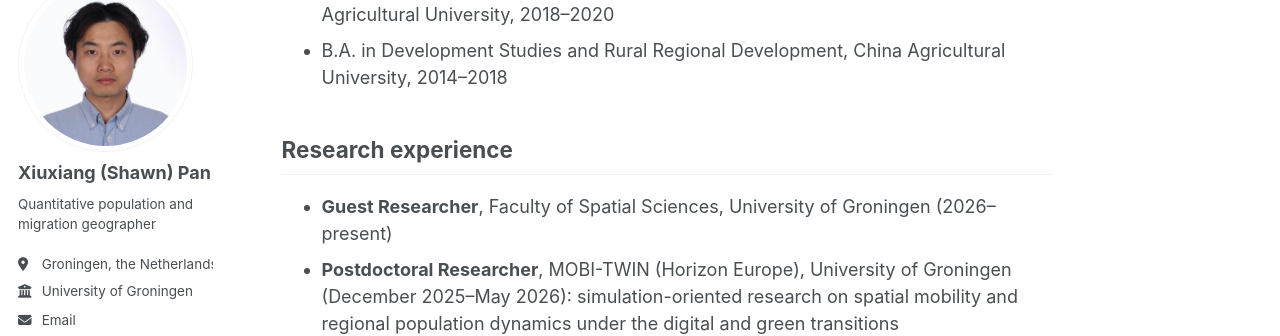
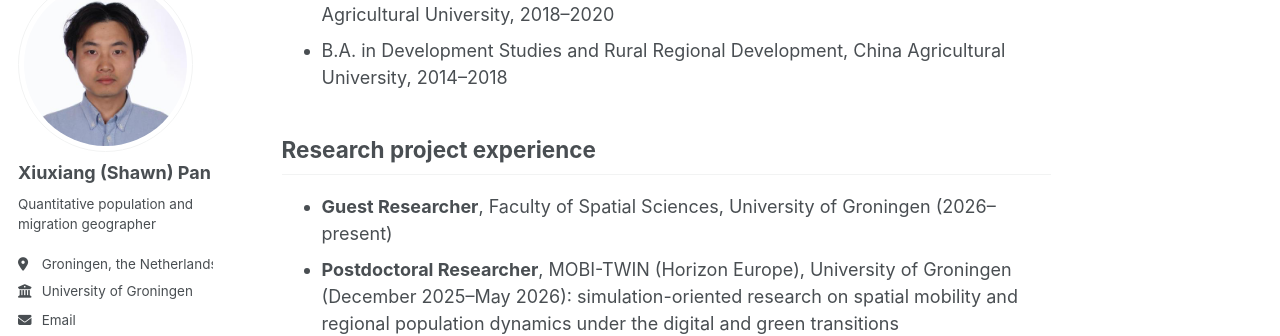
Before and after one commit to PShawn00/pshawn00.github.io, a Jekyll site: the page built from _pages/about.md, in a window 1280 px wide and 900 px high, scrolled down 608 px. Shown: the part 124-460 px from the top of the window. Built offline with Jekyll 4.4.1, drawn with Linux system fonts in a browser that asks for light colours; a style sheet for code colours, icons or effects is not loaded.

Commit message:
Rename section to Research project experience

```diff
--- a/_pages/about.md
+++ b/_pages/about.md
@@ -19,7 +19,7 @@ My empirical work uses longitudinal and panel data, causal-inference designs, se
 - M.Sc. in Public Management (Rural Development and Management), China Agricultural University, 2018–2020
 - B.A. in Development Studies and Rural Regional Development, China Agricultural University, 2014–2018
 
-## Research experience
+## Research project experience
 
 - **Guest Researcher**, Faculty of Spatial Sciences, University of Groningen (2026–present)
 - **Postdoctoral Researcher**, MOBI-TWIN (Horizon Europe), University of Groningen (December 2025–May 2026): simulation-oriented research on spatial mobility and regional population dynamics under the digital and green transitions
```
